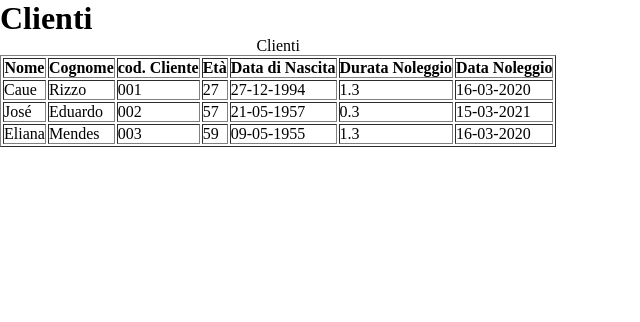
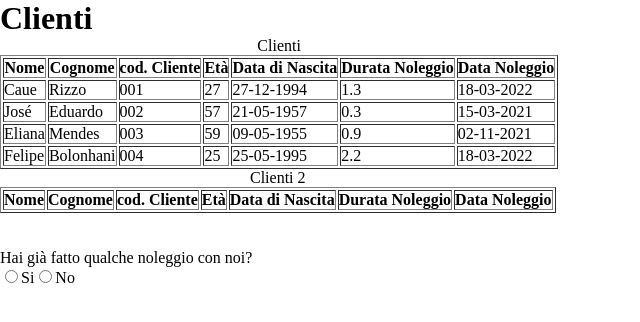
Before and after one commit to cauereple/java-academy-angular, an Angular app: page /clienti in a window 1280 px wide. Shown: the top 322 px of the page, without its empty margins (0-640 px from the left). Built offline with nearby package versions, Linux system fonts and the light colour scheme.

Commit message:
Adding services and adding the input radio in the Clienti page

```diff
--- a/src/app/app-routing.module.ts
+++ b/src/app/app-routing.module.ts
@@ -15,6 +15,7 @@ const routes: Routes = [
   { path:'login' , component :LoginComponent}, //identifica la landing page
   { path: 'registrazione' , component :RegistrazioneComponent},
   { path:'welcome/:nome/:cognome' , component :WelcomeComponent},
+  { path:'welcome' , component :WelcomeComponent},
   { path: 'articoli' , component :ArticoliComponent},
   { path: 'prodotti' , component :ProdottiComponent},
   { path: 'clienti' , component :ClientiComponent},
--- a/src/app/clienti/clienti.component.html
+++ b/src/app/clienti/clienti.component.html
@@ -1,6 +1,6 @@
 <h1>Clienti</h1>
 
-<table id="articoli" border="1">
+<table id="clienti" border="1">
     <caption>Clienti</caption> <!-- Titolo Tabella -->
     <thead>
         <tr>
@@ -26,3 +26,42 @@
         </tr>
     </tbody>
 </table>
+
+<table id="clienti" border="1">
+    <caption>Clienti 2</caption> <!-- Titolo Tabella -->
+    <thead>
+        <tr>
+            <th>Nome</th>
+            <th>Cognome</th>
+            <th>cod. Cliente</th>
+            <th>Età</th>
+            <th>Data di Nascita</th>
+            <th>Durata Noleggio</th>
+            <th>Data Noleggio</th>
+        </tr>
+    </thead>
+    <tbody>
+        <tr *ngFor="let clienti of tabellaClienti2">
+            <td>{{clienti.nome}}</td>
+            <td>{{clienti.cognome}}</td>
+            <td>{{clienti.codCliente}}</td>
+            <td>{{clienti.eta}}</td>
+            <td>{{clienti.dataNascita | date : 'dd-MM-YYYY'}}</td>
+            <td>{{clienti.durataNoleggio}}</td>
+            <td>{{clienti.dataNoleggio | date : 'dd-MM-YYYY'}}
+            </td>
+        </tr>
+    </tbody>
+</table>
+
+<br><br>
+<p>Hai già fatto qualche noleggio con noi?</p>
+<input (click)="verificaButton(true)" type="radio" name="btn">
+<label>Si</label>
+<input (click)="verificaButton(false)" type="radio" name="btn">
+<label>No</label>
+
+<br>
+<button *ngIf="verificaPulsanteSi" (click)=welcomeButton() id="btn-welcome">Welcome</button>
+<br>
+<button *ngIf="verificaPulsanteNo" id="btn-grazie">Grazie</button>
--- a/src/app/clienti/clienti.component.ts
+++ b/src/app/clienti/clienti.component.ts
@@ -1,4 +1,6 @@
 import { Component, OnInit } from '@angular/core';
+import { Router } from '@angular/router';
+import { AutenticationService } from 'src/services/autentication.service';
 import { ArticoliComponent } from '../articoli/articoli.component';
 import { IClienti } from '../models/Clienti';
 
@@ -10,14 +12,78 @@ import { IClienti } from '../models/Clienti';
 export class ClientiComponent implements OnInit {
 
   tabellaClienti: IClienti[] = [
-    {nome : 'Caue', cognome : 'Rizzo', codCliente : "001", eta : 27, dataNascita : new Date('12-27-1994'), durataNoleggio : 1.30, dataNoleggio : new Date('3-16-2020')},
-    {nome : 'José', cognome : 'Eduardo', codCliente : "002", eta : 57, dataNascita : new Date('05-21-1957'), durataNoleggio : 0.30, dataNoleggio : new Date('3-15-2021')},
-    {nome : 'Eliana', cognome : 'Mendes', codCliente : "003", eta : 59, dataNascita : new Date('05-09-1955'), durataNoleggio : 1.30, dataNoleggio : new Date('3-16-2020')}
+    { nome: 'Caue', cognome: 'Rizzo', codCliente: "001", eta: 27, dataNascita: new Date('12-27-1994'), durataNoleggio: 1.30, dataNoleggio: new Date('3-18-2022') },
+    { nome: 'José', cognome: 'Eduardo', codCliente: "002", eta: 57, dataNascita: new Date('05-21-1957'), durataNoleggio: 0.30, dataNoleggio: new Date('3-15-2021') },
+    { nome: 'Eliana', cognome: 'Mendes', codCliente: "003", eta: 59, dataNascita: new Date('05-09-1955'), durataNoleggio: 0.90, dataNoleggio: new Date('11-2-2021') },
+    { nome: 'Felipe', cognome: 'Bolonhani', codCliente: "004", eta: 25, dataNascita: new Date('05-25-1995'), durataNoleggio: 2.20, dataNoleggio: new Date('3-18-2022') }
   ]
 
-  constructor() { }
+  tabellaClienti2: IClienti[] = []
+
+  verificato = false;
+  data = new Date();
+  verificaPulsanteSi = false;
+  verificaPulsanteNo = false;
+
+
+  constructor(private route: Router) {
+    console.log(this.organizzaData())
+  }
 
   ngOnInit(): void {
+    this.verificaClienti()
+  }
+
+
+  organizzaData = () => {
+    let dataTabella = ""
+
+    for (let i = 0; i < this.tabellaClienti.length; i++) {
+      dataTabella = `${this.tabellaClienti[i].dataNoleggio.getDate()}/${this.tabellaClienti[i].dataNoleggio.getMonth() + 1}/${this.tabellaClienti[i].dataNoleggio.getFullYear()}`
+    }
+    return dataTabella
+  }
+
+
+  dataOggi = () => {
+    var date = new Date()
+    return `${date.getDate()}/${date.getMonth() + 1}/${date.getFullYear()}`
+  }
+
+  verificaClienti = () => {
+    for (let i = 0; i < this.tabellaClienti.length; i++) {
+      if (this.tabellaClienti[i].durataNoleggio > 1 && this.tabellaClienti[i].dataNoleggio.getDate() == this.data.getDate() && this.tabellaClienti[i].dataNoleggio.getMonth() == this.data.getMonth() && this.tabellaClienti[i].dataNoleggio.getFullYear() == this.data.getFullYear()) {
+
+
+        var c = {
+          nome: this.tabellaClienti[i].nome,
+          cognome: this.tabellaClienti[i].cognome,
+          codCliente: this.tabellaClienti[i].codCliente,
+          eta: this.tabellaClienti[i].eta,
+          dataNascita: this.tabellaClienti[i].dataNascita,
+          durataNoleggio: this.tabellaClienti[i].durataNoleggio,
+          dataNoleggio: this.tabellaClienti[i].dataNoleggio
+        }
+
+        this.tabellaClienti2.push(c)
+
+        //}
+      }
+    }
+  }
+
+  verificaButton = (answer: boolean) => {
+    if (answer) {
+      this.verificaPulsanteSi = true
+      this.verificaPulsanteNo = false
+    } else {
+      this.verificaPulsanteSi = false
+      this.verificaPulsanteNo = true
+    }
+  }
+
+  welcomeButton = () => {
+    this.route.navigate(['welcome'])
   }
 
 }
--- a/src/app/login/login.component.ts
+++ b/src/app/login/login.component.ts
@@ -1,5 +1,6 @@
 import { Component, OnInit } from '@angular/core';
 import { Router } from '@angular/router';
+import { AutenticationService } from 'src/services/autentication.service';
 
 @Component({
   selector: 'app-login',
@@ -13,28 +14,40 @@ export class LoginComponent implements OnInit {
   // msg = "Username o password errati";
   autenticatoMsg = true;
   autenticatoCodeImage = true;
+  autenticato = false;
   // autenticatoBlikerMaggiorenne = false;
   // autenticatoBlikerMinorenne = false;
 
-  constructor(private route: Router) { } // escrevemos essa variavel privada para fazer o code injection
+  constructor(private route: Router, private basicAuth : AutenticationService) { } // escrevemos essa variavel privada para fazer o code injection
+  // code injection di una variabile PRIVATA e di altra classe (tipo Router) usando il singleton
 
   ngOnInit(): void {
   }
 
-  // autenticazione = () => console.log("Username: " + this.username + "\n" + "Password: " + this.password)
-  autenticazione = () => {
-    if (this.username === "caue" && this.password === "caue") {
-      //this.route.navigate(['welcome', this.username]);
-      this.route.navigate(['registrazione'])
-      //this.autenticatoCodeImage = !this.autenticatoCodeImage;
-      // if(this.eta >= 18) {
-      //   this.autenticatoBlikerMaggiorenne = !this.autenticatoBlikerMaggiorenne;
-      // }else {
-      //   this.autenticatoBlikerMinorenne = !this.autenticatoBlikerMinorenne;
-      // }
+  //  autenticazione = () => {
+  //   if (this.username === "caue" && this.password === "caue") {
+  // //     //this.route.navigate(['welcome', this.username]);
+  //   this.route.navigate(['registrazione'])
+  // //     //this.autenticatoCodeImage = !this.autenticatoCodeImage;
+  // //     // if(this.eta >= 18) {
+  // //     //   this.autenticatoBlikerMaggiorenne = !this.autenticatoBlikerMaggiorenne;
+  // //     // }else {
+  // //     //   this.autenticatoBlikerMinorenne = !this.autenticatoBlikerMinorenne;
+  // //     // }
 
-    } else {
-      this.route.navigate(['credenziali-errati']);
-    }
-  }
+  //    } else {
+  //      this.route.navigate(['credenziali-errati']);
+  //    }
+  //  }
+
+   autenticazione () {
+     if(this.basicAuth.autentica(this.username, this.password)){
+       this.autenticato = true
+       this.route.navigate(['registrazione'])
+     }else {
+       this.route.navigate(['credenziali-errati']);
+     }
+   }
+
+
 }
--- /dev/null
+++ b/src/services/autentication.service.ts
@@ -0,0 +1,24 @@
+import { Injectable } from '@angular/core';
+
+@Injectable({
+  providedIn: 'root'
+})
+export class AutenticationService {
+
+  constructor() { }
+
+  autentica(UserId : string, Password : string) {
+
+    return (UserId === 'caue' && Password === 'caue') ? true : false;
+
+    // if (UserId === 'caue' && Password === 'caue') {
+    // sessionStorage.setItem('Utente', UserId);
+    // return true;
+    // } else {
+    // return false;
+    // }
+
+  }
+
+
+}
```
Also changed, not shown: 1 other file (tests, documents, lock files or other folders).
